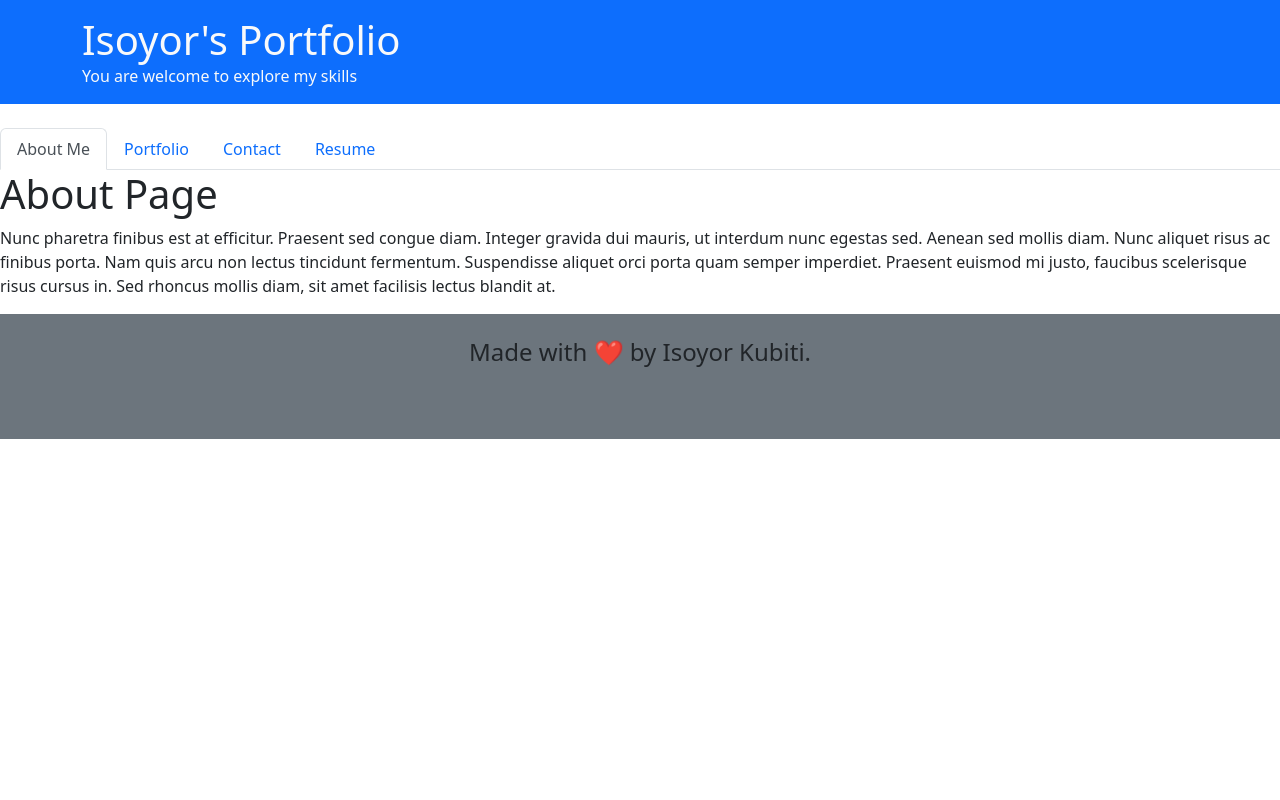
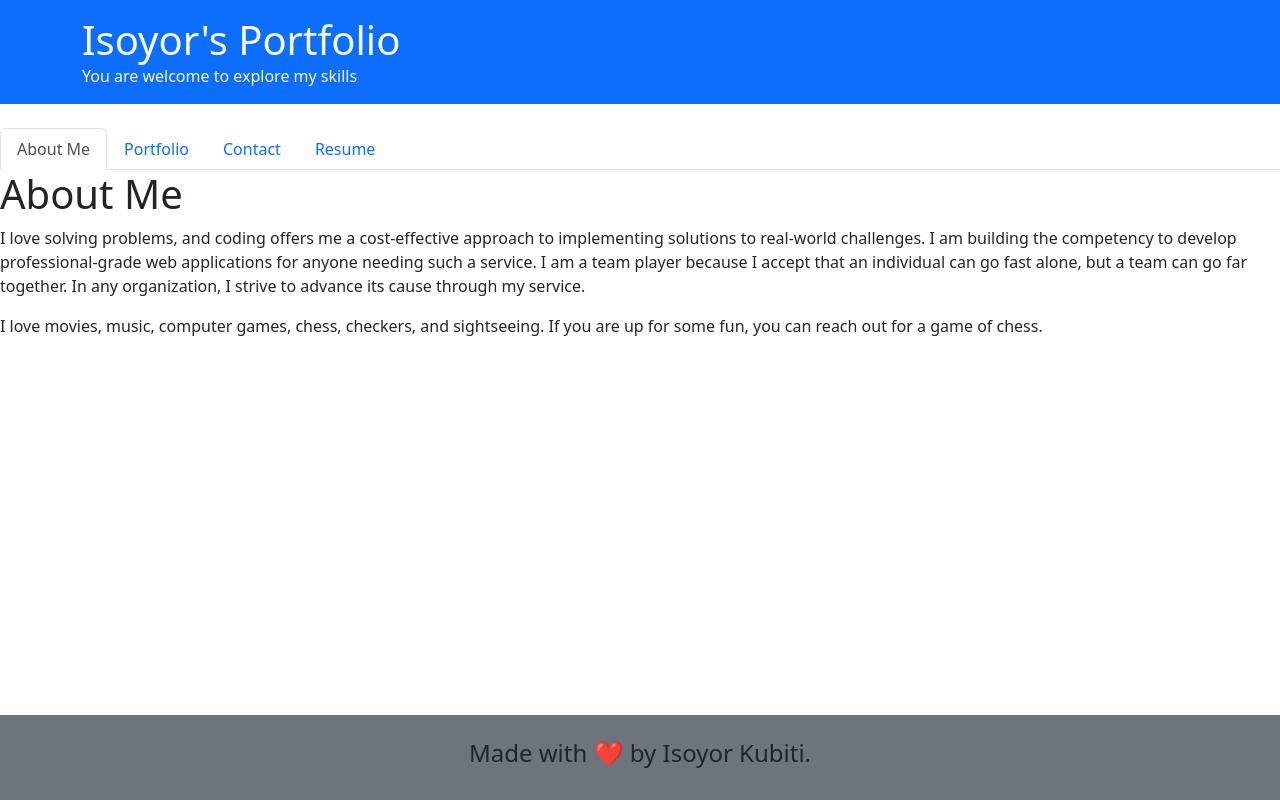
Before and after one commit to ikubiti/myreact-portfolio, a React (Create React App) app: page / in a window 1280 px wide. Built offline with nearby package versions, Linux system fonts and the light colour scheme.

Commit message:
rudimentary styling and content provision

```diff
--- a/src/components/Footer.js
+++ b/src/components/Footer.js
@@ -2,8 +2,8 @@ import React from 'react';
 
 const Footer = () => {
   return (
-    <footer className="w-100 mt-auto bg-secondary p-4">
-      <div className="container text-center mb-5">
+    <footer className="fixed-bottom  w-100 mt-auto bg-secondary p-4">
+      <div className="container text-center mb-2">
         <h4>
           Made with{' '}
           <span
--- a/src/components/pages/About.js
+++ b/src/components/pages/About.js
@@ -3,14 +3,21 @@ import React from 'react';
 export default function About() {
   return (
     <div>
-      <h1>About Page</h1>
+      <h1>About Me</h1>
       <p>
-        Nunc pharetra finibus est at efficitur. Praesent sed congue diam.
-        Integer gravida dui mauris, ut interdum nunc egestas sed. Aenean sed
-        mollis diam. Nunc aliquet risus ac finibus porta. Nam quis arcu non
-        lectus tincidunt fermentum. Suspendisse aliquet orci porta quam semper
-        imperdiet. Praesent euismod mi justo, faucibus scelerisque risus cursus
-        in. Sed rhoncus mollis diam, sit amet facilisis lectus blandit at.
+        I love solving problems, and coding offers me a
+        cost-effective approach to implementing solutions to
+        real-world challenges. I am building the competency to
+        develop professional-grade web applications for anyone
+        needing such a service. I am a team player because I
+        accept that an individual can go fast alone, but a team
+        can go far together. In any organization, I strive to
+        advance its cause through my service.
+      </p>
+      <p>
+        I love movies, music, computer games, chess, checkers,
+        and sightseeing. If you are up for some fun, you can
+        reach out for a game of chess.
       </p>
     </div>
   );
--- a/src/components/pages/Resume.js
+++ b/src/components/pages/Resume.js
@@ -3,22 +3,15 @@ import React from 'react';
 export default function Blog() {
   return (
     <div>
-      <h1>Blog Page</h1>
-      <p>
-        Donec a volutpat quam. Curabitur nec varius justo, sed rutrum ligula.
-        Curabitur pellentesque turpis sit amet eros iaculis, a mollis arcu
-        dictum. Ut vel ante eget massa ornare placerat. Etiam nisl orci, finibus
-        sodales volutpat et, hendrerit ut dolor. Suspendisse porta dictum nunc,
-        sed pretium risus rutrum eget. Nam consequat, ligula in faucibus
-        vestibulum, nisi justo laoreet risus, luctus luctus mi lacus sit amet
-        libero. Class aptent taciti sociosqu ad litora torquent per conubia
-        nostra, per inceptos himenaeos. Mauris pretium condimentum tellus eget
-        lobortis. Interdum et malesuada fames ac ante ipsum primis in faucibus.
-        Donec placerat accumsan mi, ut congue neque placerat eu. Donec nec ipsum
-        in velit pellentesque vehicula sit amet at augue. Maecenas aliquam
-        bibendum congue. Pellentesque semper, lectus non ullamcorper iaculis,
-        est ligula suscipit velit, sed bibendum turpis dui in sapien.
-      </p>
+      <h1>Resume</h1>
+      <ul>
+        <li>
+          Web development Technologies - HTML, CSS,
+          Javascript
+        </li>
+        <li>Functional Knowledge of Git and Github</li>
+        <li>Functional Knowledge of Java and C++</li>
+      </ul>
     </div>
   );
 }
```
